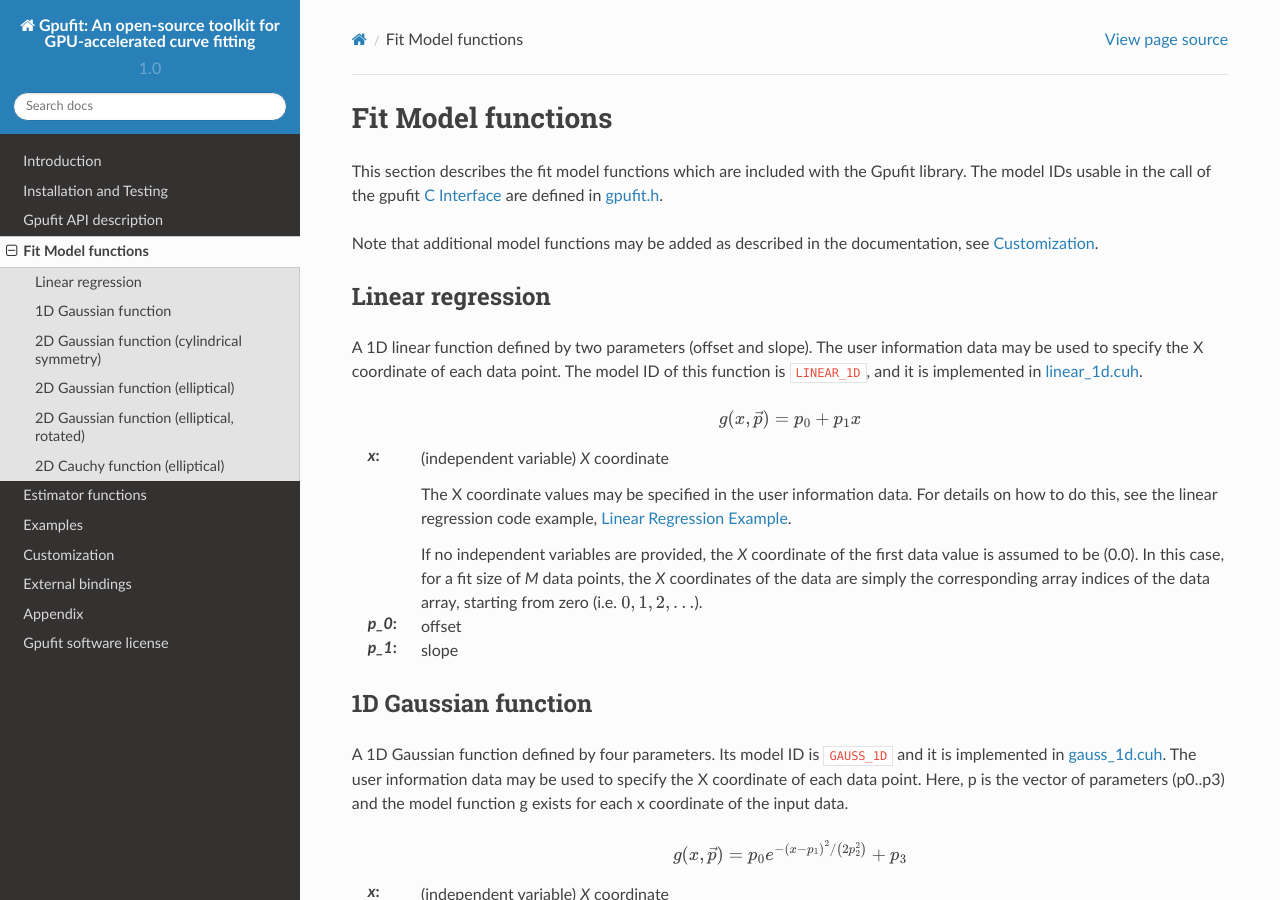
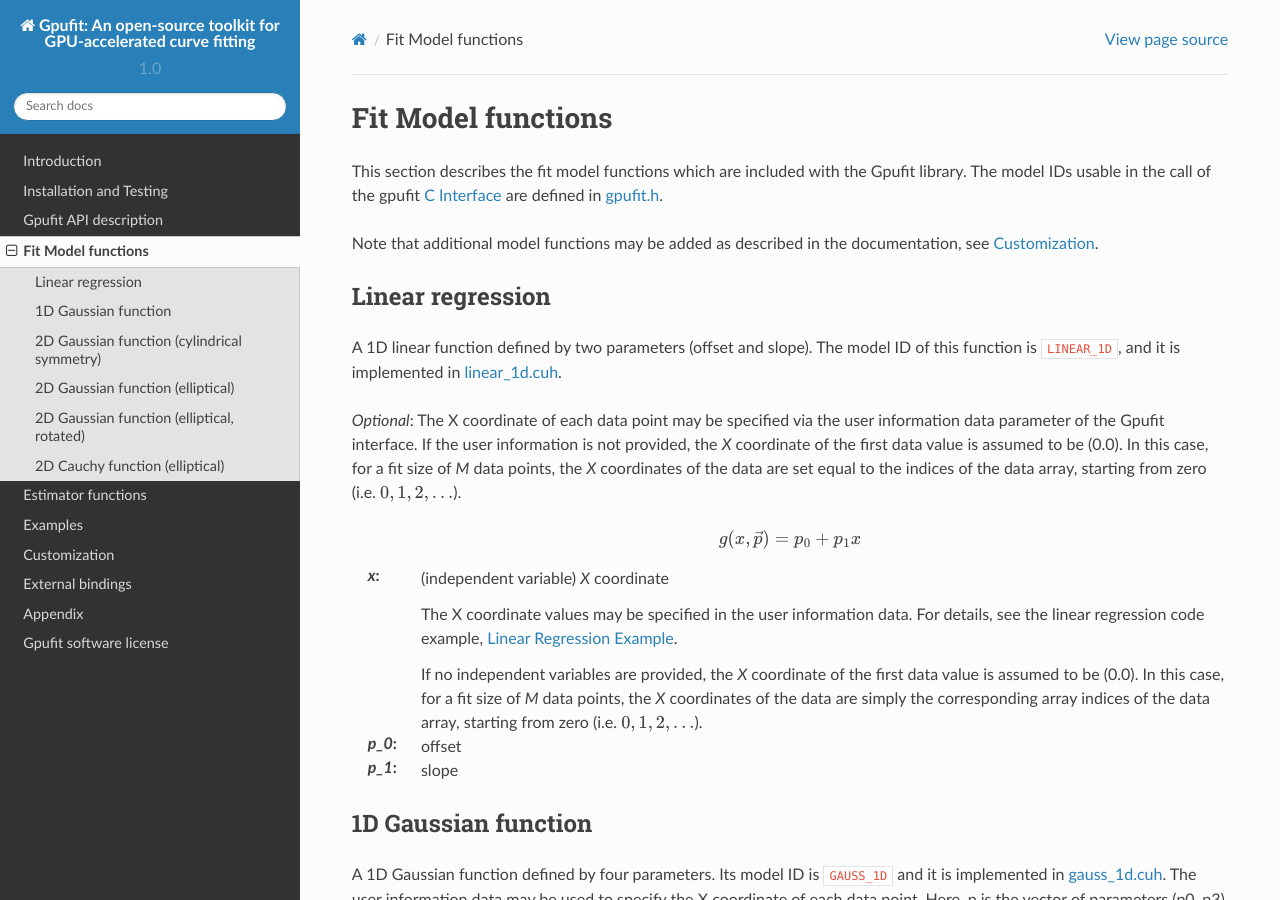
Before and after one commit to gpufit/Gpufit, a Sphinx documentation site: the page built from docs/fit_model_functions.rst, in a window 1280 px wide and 900 px high. Built offline with Sphinx 7.4.7 and the Read the Docs theme 2.0.0, drawn with Linux system fonts in a browser that asks for light colours.

Commit message:
update docs with additional details of user info data usage

```diff
--- a/docs/fit_model_functions.rst
+++ b/docs/fit_model_functions.rst
@@ -13,8 +13,11 @@
 Linear regression
 +++++++++++++++++
 
-A 1D linear function defined by two parameters (offset and slope). The user information data may be used to specify the
-X coordinate of each data point. The model ID of this function is ``LINEAR_1D``, and it is implemented in linear_1d.cuh_.
+A 1D linear function defined by two parameters (offset and slope).  The model ID of this function is ``LINEAR_1D``, and it is implemented in linear_1d.cuh_.
+
+*Optional*:  The X coordinate of each data point may be specified via the user information data parameter of the Gpufit interface.  If the user information is not provided, the
+*X* coordinate of the first data value is assumed to be (0.0).  In this case, for a fit size of *M* data points, the *X* coordinates of the data are set equal to the indices of the
+data array, starting from zero (i.e. :math:`0, 1, 2, ...`).
 
 .. math::
 
@@ -22,8 +25,7 @@
 
 :`x`: (independent variable) *X* coordinate
 
-    The X coordinate values may be specified in the user information data.
-    For details on how to do this, see the linear regression code example, :ref:`linear-regression-example`.
+    The X coordinate values may be specified in the user information data.  For details, see the linear regression code example, :ref:`linear-regression-example`.
 
     If no independent variables are provided, the *X* coordinate of the first data value is assumed to be (0.0).
     In this case, for a fit size of *M* data points, the *X* coordinates of the data are simply the corresponding array
```
